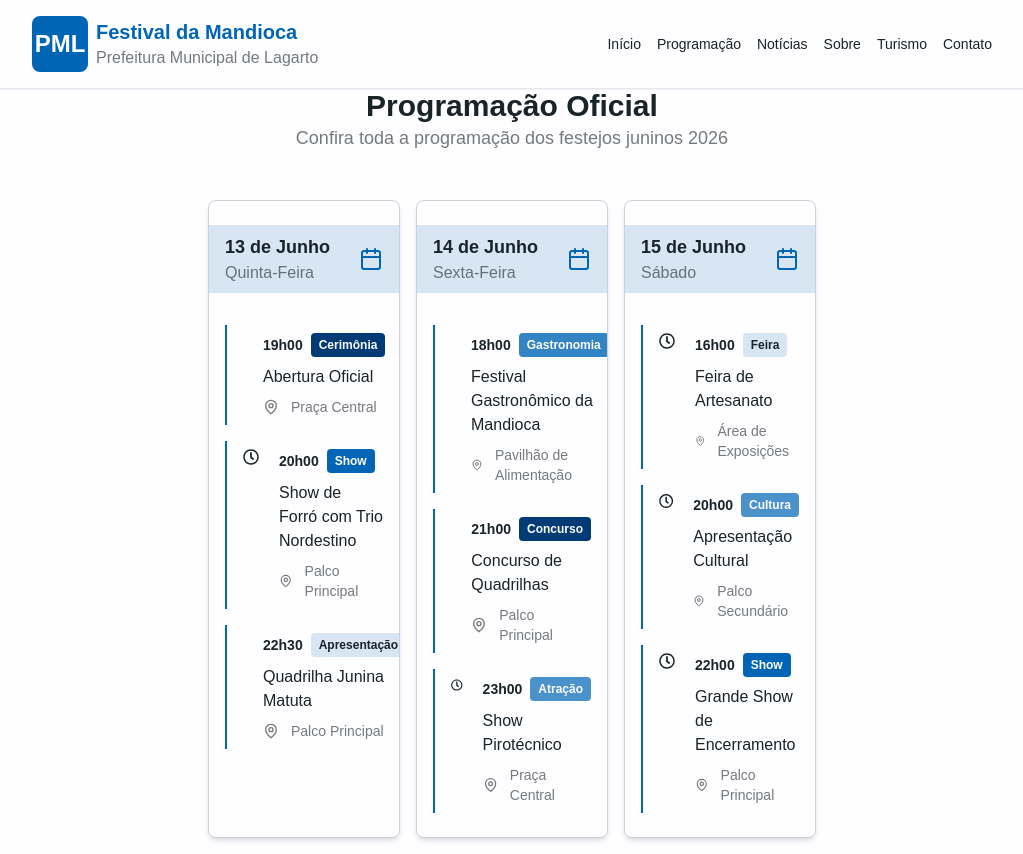
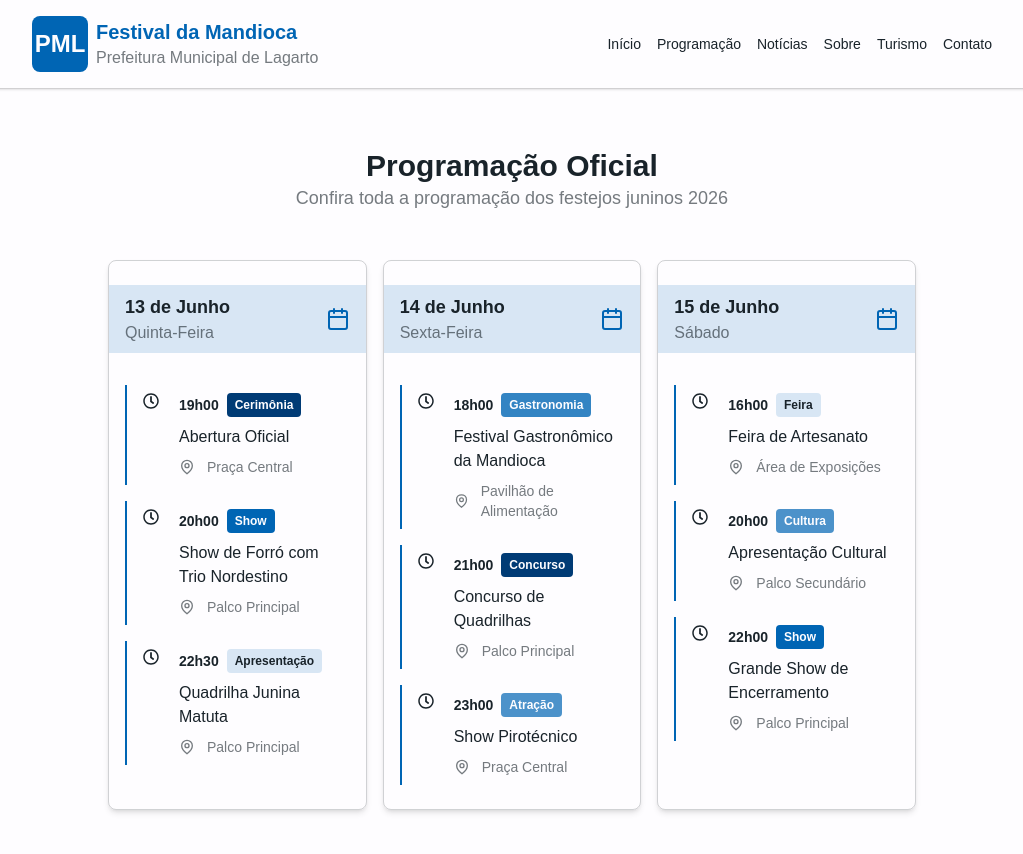
Before and after one commit to oxe-ifs/aplicacao_festival, a Next.js app: page / in a window 1280 px wide. Shown: the whole page, without its empty margins (128-1151 px from the left). After the commit the page ends 826 px from the top, so only its background shows below. Built offline with nearby package versions, Linux system fonts and the light colour scheme.

Commit message:
Concertando erros de design

```diff
--- a/app/page.tsx
+++ b/app/page.tsx
@@ -5,7 +5,7 @@ export default function Home() {
   return (
     <div>
       <Header />
-      <section id="programacao" className="xl:px-40">
+      <section id="programacao" className="xl:px-40 mt-15">
         <div className="text-center justify-between">
           <h1 className="text-3xl font-bold">Programação Oficial</h1>
           <p className="text-lg text-preto/60 text-balance">Confira toda a programação dos festejos juninos 2026</p>
--- a/components/Header.tsx
+++ b/components/Header.tsx
@@ -16,10 +16,26 @@ export default function Header() {
     setIsMobileMenuOpen(!isMobileMenuOpen);
   };
 
+  // Funções de Scroll do header
+  const [isScrolled, setIsScrolled] = useState(false);
+
+  useEffect(() => {
+    function onScroll() {
+      setIsScrolled(window.scrollY > 10);
+    }
+
+    window.addEventListener("scroll", onScroll);
+    return () => window.removeEventListener("scroll", onScroll);
+  }, []);
+
   return (
     <div className="sticky top-0 z-50 shadow-sm">
       <header
-        className={`xl:px-40 relative p-4 w-full flex justify-between items-center transition-all duration-300 `}
+        className={`xl:px-40 relative p-4 w-full flex justify-between items-center transition-all duration-300 ${
+                    isScrolled
+                        ? "bg-branco/60 backdrop-blur-md"
+                        : "bg-branco shadow-sm"
+                }`}
       >
         <div className="flex items-center gap-2">
           <Link href="#home">
--- a/components/ProgramacaoCard.tsx
+++ b/components/ProgramacaoCard.tsx
@@ -156,7 +156,7 @@ function ProgramacaoCard({ dia }: { dia: ProgramacaoDia }) {
 
 export default function ProgramacaoSection() {
   return (
-    <section id="programacao" className="xl:px-40">
+    <section id="programacao" className="xl:px-15 px-10">
       <div className="grid md:grid-cols-2 lg:grid-cols-3 gap-4 mt-8 p-4">
         {programacao.map((dia) => (
           <ProgramacaoCard key={dia.data} dia={dia} />
```
